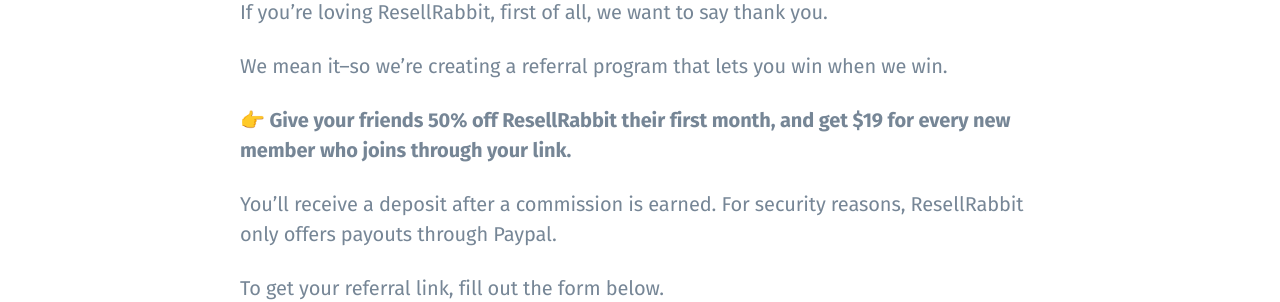
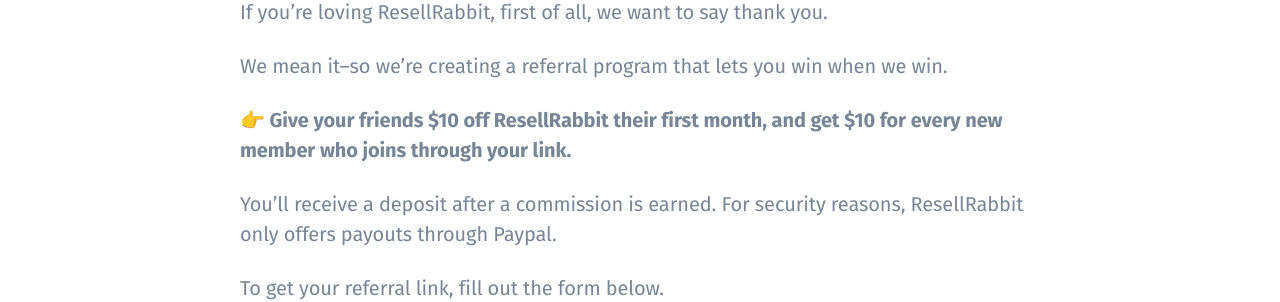
Before and after one commit to hirrra/resellrabbit, a Jekyll site: the page built from page-referral.md, in a window 1280 px wide and 998 px high. Shown: the part 179-481 px from the top of the window. Built offline with Jekyll 4.4.1, drawn with Linux system fonts in a browser that asks for light colours; comment, search, counter and statistics services are not loaded.

Commit message:
referral page

```diff
--- a/page-referral.md
+++ b/page-referral.md
@@ -10,7 +10,7 @@ If you're loving ResellRabbit, first of all, we want to say thank you.
 
 We mean it--so we're creating a referral program that lets you win when we win.
 
-**👉 Give your friends 50% off ResellRabbit their first month, and get $19 for every new member who joins through your link.**
+**👉 Give your friends $10 off ResellRabbit their first month, and get $10 for every new member who joins through your link.**
 
 You'll receive a deposit after a commission is earned. For security reasons, ResellRabbit only offers payouts through Paypal.
 
```
